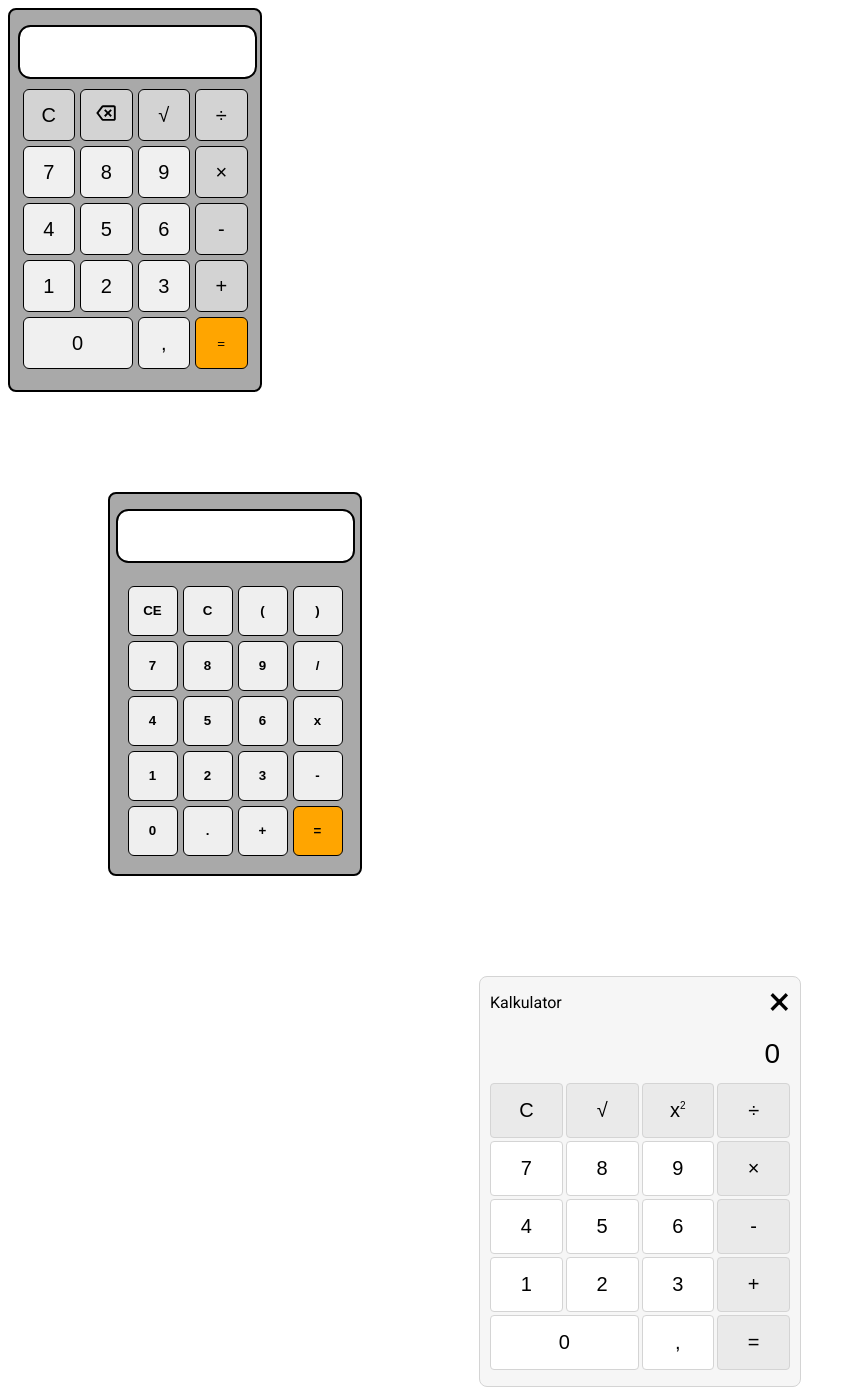
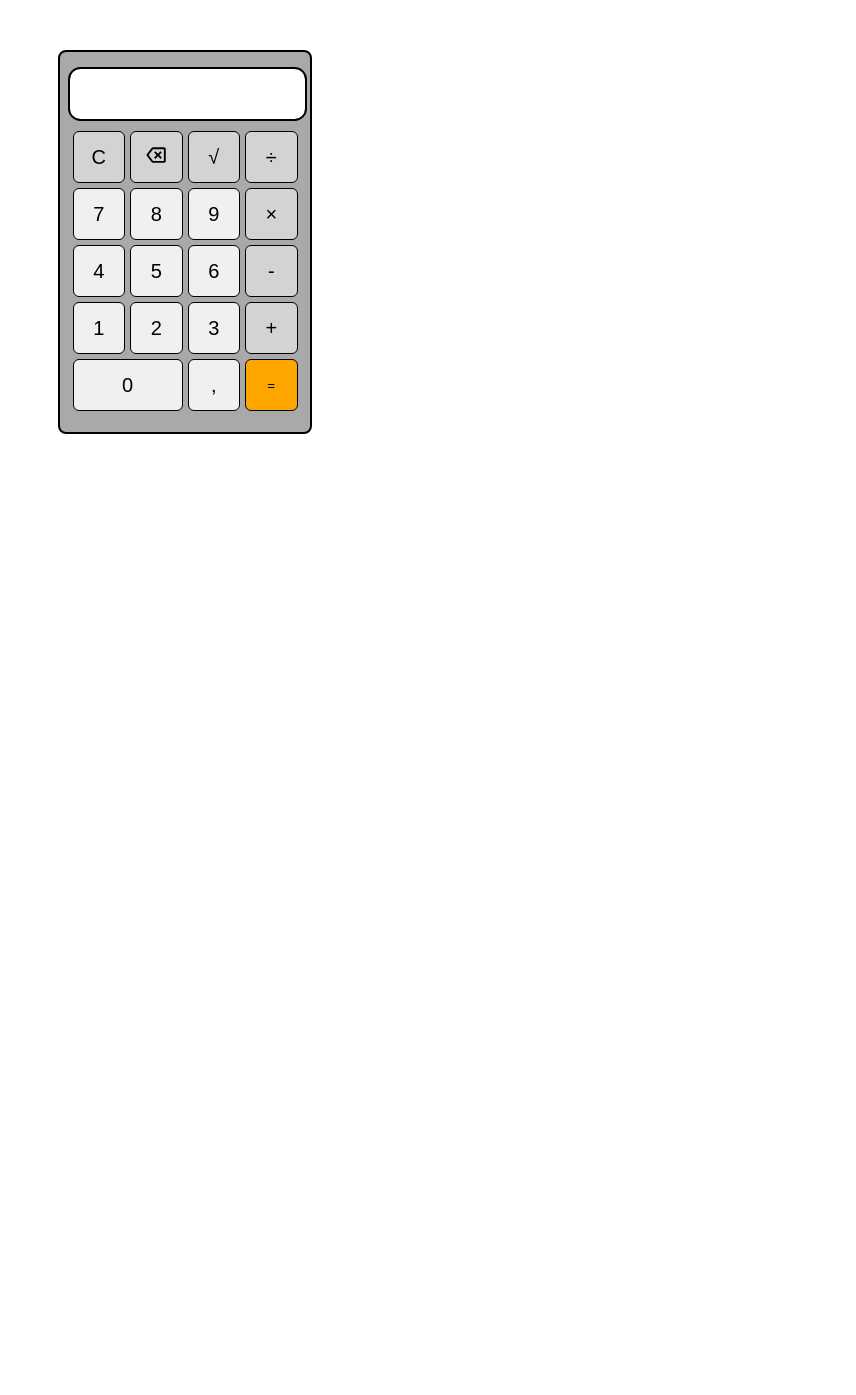
Before and after one commit to erlesando/collaboratecalculator, a SvelteKit app: page / in a window 1280 px wide. Shown: the whole page, without its empty margins (0-856 px from the left). After the commit the page ends 800 px from the top, so only its background shows below. Built offline with nearby package versions, Linux system fonts and the light colour scheme.

Commit message:
Fjernet de andre kalkulatorene

```diff
--- a/src/lib/Calculator.svelte
+++ b/src/lib/Calculator.svelte
@@ -241,7 +241,7 @@
 		height: 380px;
 		background-color: darkgray;
 		text-align: center;
-		margin: 0px;
+		margin: 50px;
 	}
 
 	.inputbox {
--- a/src/routes/+page.svelte
+++ b/src/routes/+page.svelte
@@ -5,5 +5,3 @@
 
 </script>
 <Calculator />
-<CalculatorErle />
-<CalculatorTerje />
```
